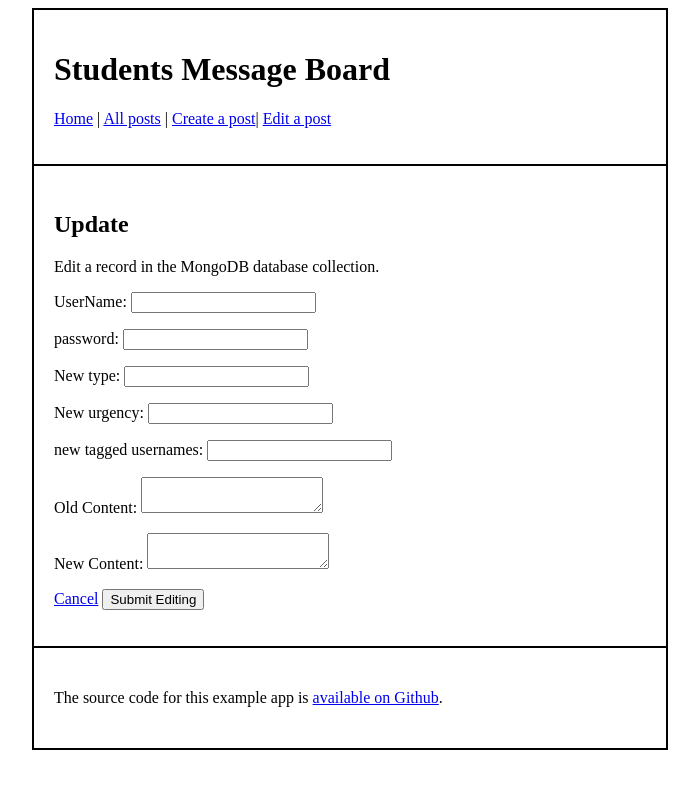
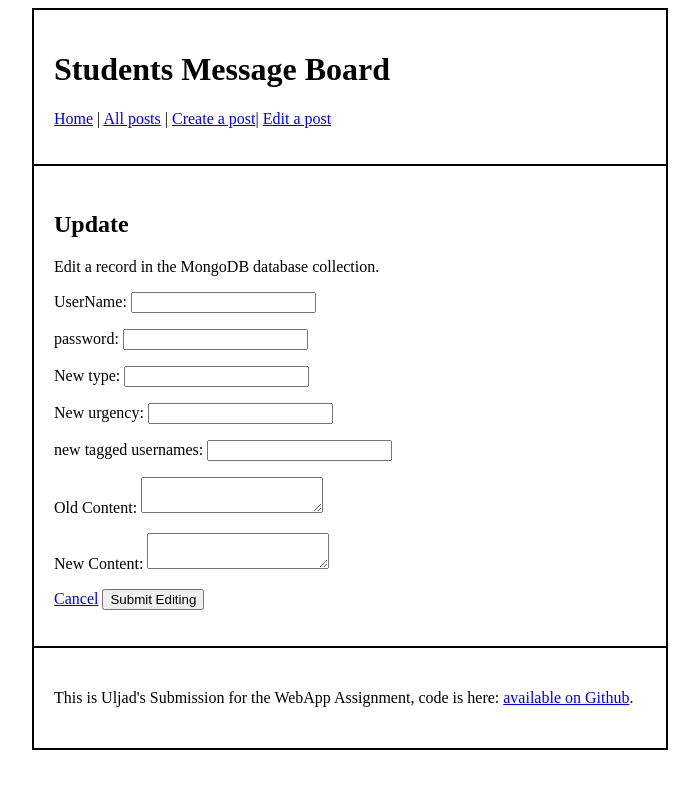
Before and after one commit to uljad/WebAppDemo, a Flask app: page /edit in a window 1280 px wide. Shown: the whole page, without its empty margins (290-989 px from the left). Run offline with Flask 2, Linux system fonts and the light colour scheme; parts of the project's set-up code (start-up, migrations or seed data) failed here and were passed over.

Commit message:
fix footer

```diff
--- a/templates/base.html
+++ b/templates/base.html
@@ -21,8 +21,8 @@
       <main>{% block container %} {% endblock %}</main>
       <footer>
         <p>
-          The source code for this example app is
-          <a href="https://github.com/nyu-database-design/flask-mongodb-example"
+          This is Uljad's Submission for the WebApp Assignment, code is here:
+          <a href="https://github.com/uljadberdica1000/WebAppDemo"
             >available on Github</a
           >.
         </p>
```
